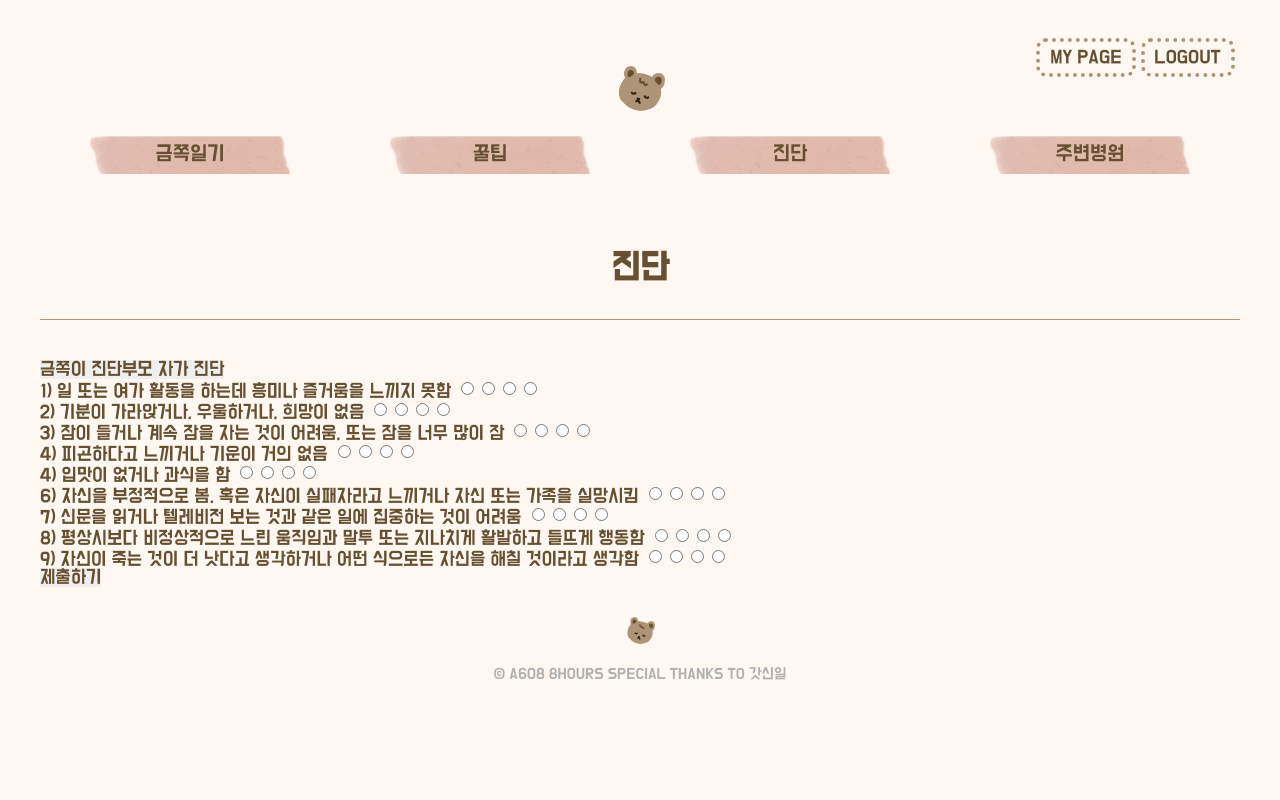
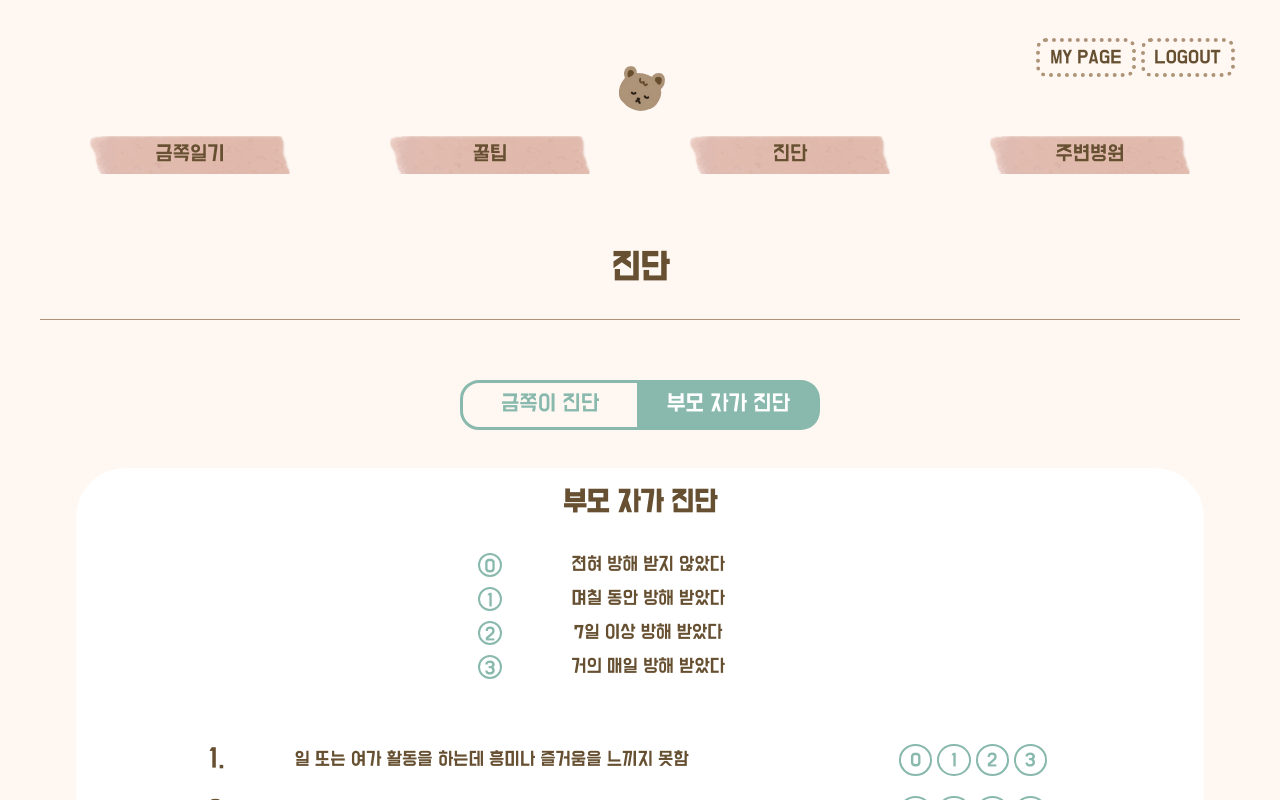
Before and after one commit to MyGoldenKids/goldenkid-frontend, a Vue app in the folder vue-project/: page /survey in a window 1280 px wide. Both pictures are taken after a click on the button "부모 자가 진단". Shown: the top 800 px of the page. Built offline with nearby package versions, Linux system fonts and the light colour scheme.

Commit message:
feat: 진단페이지 레이아웃 스타일 변경  #5

```diff
--- a/vue-project/src/components/survey/QuestionComponent.vue
+++ b/vue-project/src/components/survey/QuestionComponent.vue
@@ -57,7 +57,7 @@ const calculate = async (value) => {
     }
     status.value = true;
     result.value = sum;
-  await resultView();  // 모든 연산이 끝나고 결과 화면을 띄워줘야하기 때문에 비동기 처리
+    await resultView(); // 모든 연산이 끝나고 결과 화면을 띄워줘야하기 때문에 비동기 처리
 };
 
 // 검사 진행 완료되지 않았음을 체크하기 위한 함수
@@ -76,7 +76,7 @@ const isComplete = async () => {
         alert("선택하지 않은 문항이 있습니다.");
         return;
     } else {
-    await calculate(category.value);  // 체크를 모두 진행한 후 함수를 호출하기 위해 비동기 처리
+        await calculate(category.value); // 체크를 모두 진행한 후 함수를 호출하기 위해 비동기 처리
     }
 };
 
@@ -112,40 +112,72 @@ const resultView = async () => {
 
     resultComment.value = comment;
 };
+
 </script>
 
 <template>
+    <div class="survey-wrap">
+        <!-- 탭 버튼 -->
         <div class="tab">
-    <button @click="switchTab(0)">금쪽이 진단</button>
-    <button @click="switchTab(1)">부모 자가 진단</button>
+            <div>
+                <button @click="switchTab(0)" :class="{'tab-left': true, 'tab-on': category === 0}">
+                    금쪽이 진단
+                </button>
             </div>
+            <div>
+                <button @click="switchTab(1)" :class="{'tab-right': true, 'tab-on': category === 1}">
+                    부모 자가 진단
+                </button>
+            </div>
+        </div>
+
+        <!-- 설문조사 체크 -->
+        <div class="survey-content">
+            <div v-if="category === 0" class="content-title"><h1 >금쪽이 자가 진단</h1></div>
+            <div v-else class="content-title">
+                <h1 >부모 자가 진단</h1>
+                    <div class="content-title-sub"><p>0</p><p>젼혀 방해 받지 않았다</p></div>
+                    <div class="content-title-sub"><p>1</p><p>며칠 동안 방해 받았다</p></div>
+                    <div class="content-title-sub"><p>2</p><p>7일 이상 방해 받았다</p></div>
+                    <div class="content-title-sub"><p>3</p><p>거의 매일 방해 받았다</p></div>
+            </div>
+
             <!-- adhd test category 0번 -->
             <!-- phq-9 test category 1번 -->
             <form @submit.prevent="isComplete">
-    <div v-for="(question, index) in questions[category][category]">
-      <label>
-        {{ question.num }}) {{ question.question }}
-        <span v-if="category === 0">
-          <!-- index는 0부터 시작하기 떄문에 +1 진행 -->
-          <!-- 단일 선택만 가능하게하고 그룹화하여 값을 저장
-            :value로 자료형을 자동으로 변환할 수 있도록 하였음  -->
-          <span v-for="num in question.choices">
+                <div v-for="(question, index) in questions[category][category]" class="select-box">
+                    <div class="select-num">{{ question.num }}.</div>
+                    <div class="select-content"> {{ question.question }}</div>
+                    <div v-if="category === 0">
+                        <!-- <span v-for="num in question.choices">
                             <input type="radio" :value="num - 1" v-model="childAnswer[index]" />
-          </span>
-        </span>
-        <span v-else>
-          <span v-for="num in question.choices">
-            <input type="radio" :value="num - 1" v-model="parentAnswer[index]" />
-          </span>
-        </span>
+                        </span> -->
+                        <label v-for="num in question.choices" class="radio-button">
+                            <input type="radio" :value="num - 1" v-model="childAnswer[index]" />
+                            <span v-if="num - 1 === 0" class="radio-text">X</span>
+                            <span v-else class="radio-text">O</span>
                         </label>
                     </div>
-    <button type="submit">제출하기</button>
+                    <div v-else>
+                        <label v-for="num in question.choices" class="radio-button">
+                            <input type="radio" :value="num - 1" v-model="parentAnswer[index]" />
+                            <span class="radio-text"> {{ num -1 }}</span>
+                        </label>
+                    </div>
+                </div>
+
+                <button type="submit" class="submit-btn">제출하기</button>
             </form>
+        </div>
+    </div>
+
 
     <div v-show="status.value">
         <div v-if="category === 0">
-      <p>14문제 이상으로 나왔다면 주의집중 결핍장애, 과잉행동장애(ADHD)를 의심해볼 것.</p>
+            <p>
+                14문제 이상으로 나왔다면 주의집중 결핍장애, 과잉행동장애(ADHD)를
+                의심해볼 것.
+            </p>
             {{ resultComment }}
         </div>
         <div v-else>
@@ -154,4 +186,131 @@ const resultView = async () => {
     </div>
 </template>
 
-<style scoped></style>
+<style scoped>
+.survey-wrap {
+    /* background-color: pink; */
+    padding: 20px 0;
+}
+
+/* 탭 */
+.tab {
+    width: 30%;
+    margin: 0 auto;
+    display: grid;
+    grid-template-columns: repeat(2, 1fr);
+    text-align: center;
+}
+.tab-left {
+    border: 3px solid #89B9AD;
+    color: #89B9AD;
+    box-sizing: border-box;
+    border-radius: 1.2rem 0 0 1.2rem;
+    width: 100%;
+    height: 100%;
+    padding: 0.625rem 0.625rem;
+    font-size: 1.2rem;
+    background-color: inherit;
+    text-align: center;
+}
+.tab-right {
+    border: 3px solid #89B9AD;
+    color: #89B9AD;
+    box-sizing: border-box;
+    border-left: none;
+    border-radius: 0 1.2rem 1.2rem 0;
+    width: 100%;
+    height: 100%;
+    padding: 0.625rem 0.625rem;
+    font-size: 1.2rem;
+    background-color: inherit;
+    text-align: center;
+}
+.tab-on {
+    background-color: #89B9AD;
+    color: #fff;
+}
+
+/* 설문조사 */
+.survey-content {
+    width: 90%;
+    margin: 2.4rem auto;
+    border-radius: 50px;
+    background-color: #fff;
+    padding: 1.5rem;
+}
+.content-title {
+    margin-bottom: 3.13rem;
+}
+.content-title h1 {
+    text-align: center;
+    font-size: 1.5rem;
+    margin-bottom: 2rem;
+}
+.content-title-sub {
+    width: 30%;
+    margin: 0 auto;
+    text-align: center;
+    display: grid;
+    grid-template-columns: 5% 95%;
+    align-items: center;
+    padding: 0.313rem 0;
+}
+.content-title-sub p:first-child {
+    width: 1.5rem;
+    height: 1.5rem;
+    line-height: 1.5rem;
+    text-align: center;
+    border: 2px solid #89B9AD;
+    border-radius: 50%;
+    color: #89B9AD;
+    box-sizing: border-box;
+}
+
+/* 라디오버튼 꾸미기 */
+.radio-button input[type="radio"] {
+    display: none;
+}
+.radio-button .radio-text {
+    padding: 0.313rem;
+    border: 2px solid #89B9AD;
+    border-radius: 50%;
+    display: inline-block;
+    width: 1.2rem;
+    height: 1.1rem;
+    line-height: 1.2rem;
+    text-align: center;
+    color: #89B9AD;
+    margin-right: 0.313rem;
+}
+.radio-button input[type="radio"]:checked + .radio-text {
+background-color: #89B9AD;
+color: #fff;
+}
+
+.select-box {
+    width: 80%;
+    margin: 0 auto;
+    display: grid;
+    grid-template-columns: 10% 70% 25%;
+    align-items: center;
+    padding: 0.625rem 0;;
+}
+.select-num {
+    font-size: 1.5rem;
+}
+.submit-btn {
+    display: block;
+    margin: 2.4rem auto;
+    padding: 0.625rem 2.4rem;
+    background-color: inherit;
+    color: #89B9AD;
+    border:2px solid #89B9AD;
+    border-radius: 20px;
+    font-size: 1.2rem;
+}
+.submit-btn:hover {
+    background-color: #89B9AD;
+    color: #fff;
+    transition-duration: 0.5s;
+}
+</style>
```
Lines whose indentation alone changed are shown as unchanged.
